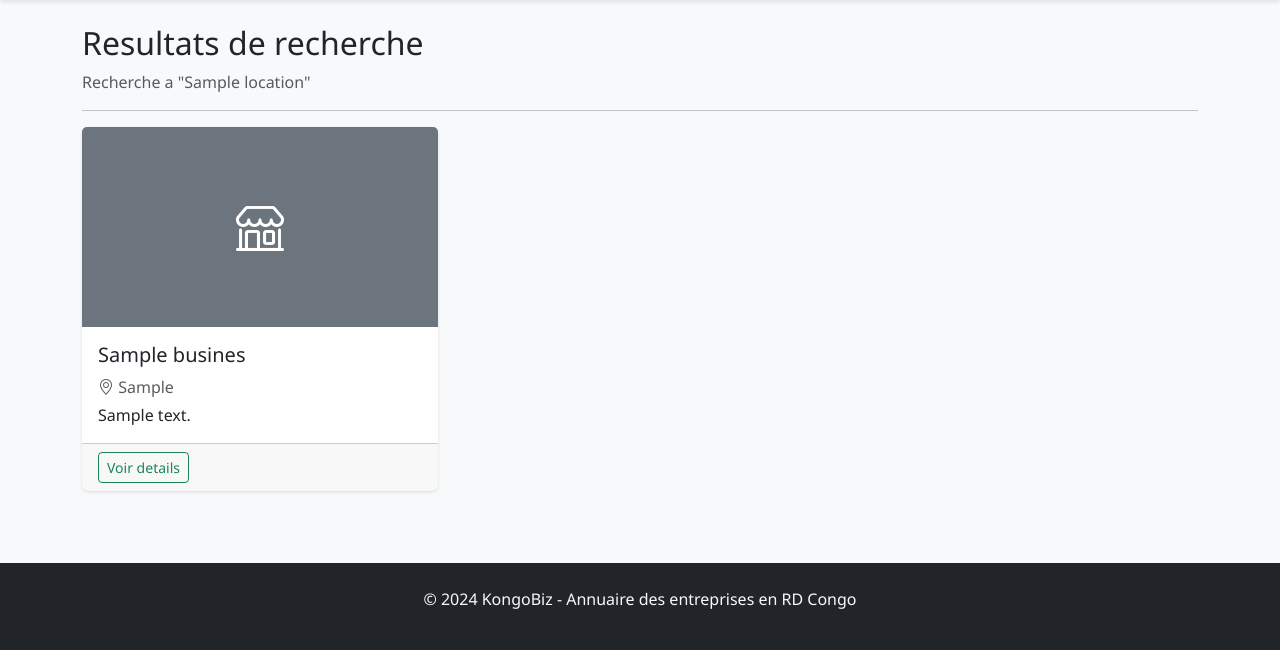
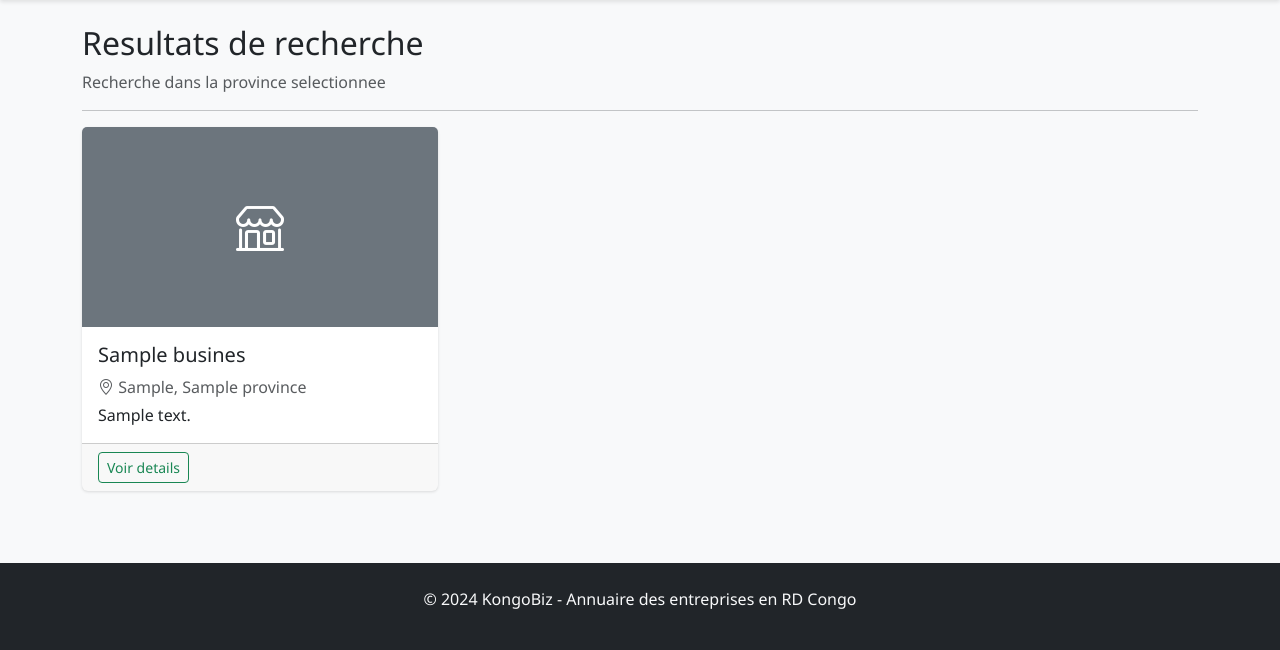
Before and after one commit to PatMir04/kongo-biz, a Django app: template templates/businesses/search_results.html in a window 1280 px wide. Shown: the part 56-706 px from the top of the page. Run offline with Django 5.2, Linux system fonts and the light colour scheme; tables that the repository leaves empty hold one stand-in row (values such as "Sample post"); the template is opened without the code that fills it: values that come from a table or form of the project are taken from there, most other values are stand-ins (such as "Sample title", 1, 10 or a date in 2020); parts of the project's set-up code (start-up, migrations or seed data) failed here and were passed over.

Commit message:
Update search_results.html to use province and location_display

```diff
--- a/templates/businesses/search_results.html
+++ b/templates/businesses/search_results.html
@@ -4,8 +4,8 @@
 
 {% block content %}
 <h2>Resultats de recherche</h2>
-{% if query or location %}
-<p class="text-muted">Recherche{% if query %} pour "{{ query }}"{% endif %}{% if location %} a "{{ location }}"{% endif %}</p>
+{% if query or province_id %}
+<p class="text-muted">Recherche{% if query %} pour "{{ query }}"{% endif %}{% if province_id %} dans la province selectionnee{% endif %}</p>
 {% endif %}
 <hr>
 <div class="row">
@@ -21,7 +21,7 @@
       {% endif %}
       <div class="card-body">
         <h5 class="card-title">{{ business.name }}</h5>
-        <p class="text-muted mb-1"><i class="bi bi-geo-alt"></i> {{ business.city }}</p>
+        <p class="text-muted mb-1"><i class="bi bi-geo-alt"></i> {{ business.location_display }}</p>
         <p class="card-text">{{ business.description|truncatewords:20 }}</p>
       </div>
       <div class="card-footer">
@@ -39,13 +39,13 @@
 <nav>
   <ul class="pagination justify-content-center">
     {% if results.has_previous %}
-    <li class="page-item"><a class="page-link" href="?q={{ query }}&location={{ location }}&page={{ results.previous_page_number }}">Precedent</a></li>
+    <li class="page-item"><a class="page-link" href="?q={{ query }}&province={{ province_id }}&page={{ results.previous_page_number }}">Precedent</a></li>
     {% endif %}
     {% for num in results.paginator.page_range %}
-    <li class="page-item {% if results.number == num %}active{% endif %}"><a class="page-link" href="?q={{ query }}&location={{ location }}&page={{ num }}">{{ num }}</a></li>
+    <li class="page-item {% if results.number == num %}active{% endif %}"><a class="page-link" href="?q={{ query }}&province={{ province_id }}&page={{ num }}">{{ num }}</a></li>
     {% endfor %}
     {% if results.has_next %}
-    <li class="page-item"><a class="page-link" href="?q={{ query }}&location={{ location }}&page={{ results.next_page_number }}">Suivant</a></li>
+    <li class="page-item"><a class="page-link" href="?q={{ query }}&province={{ province_id }}&page={{ results.next_page_number }}">Suivant</a></li>
     {% endif %}
   </ul>
 </nav>
```
